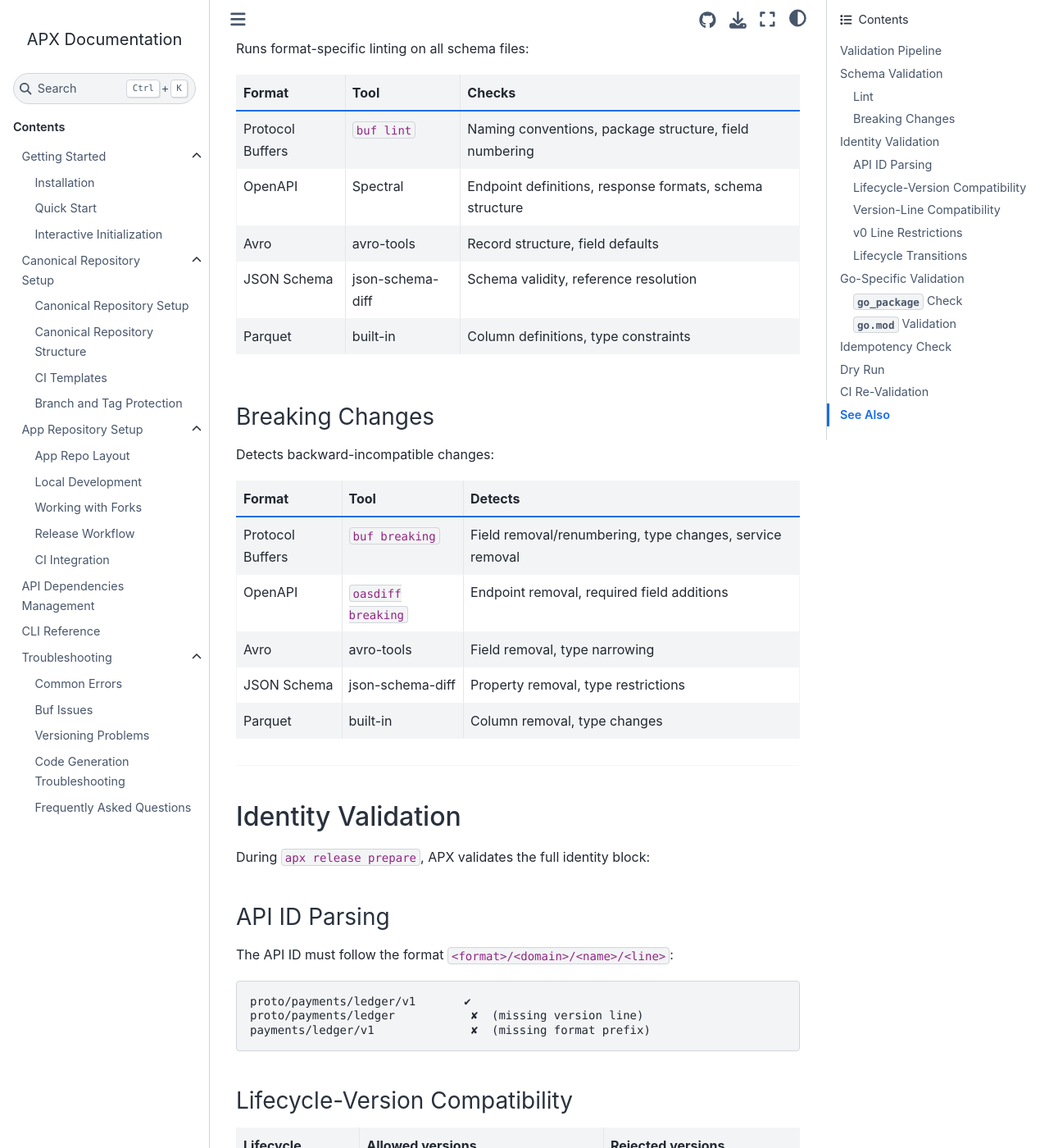
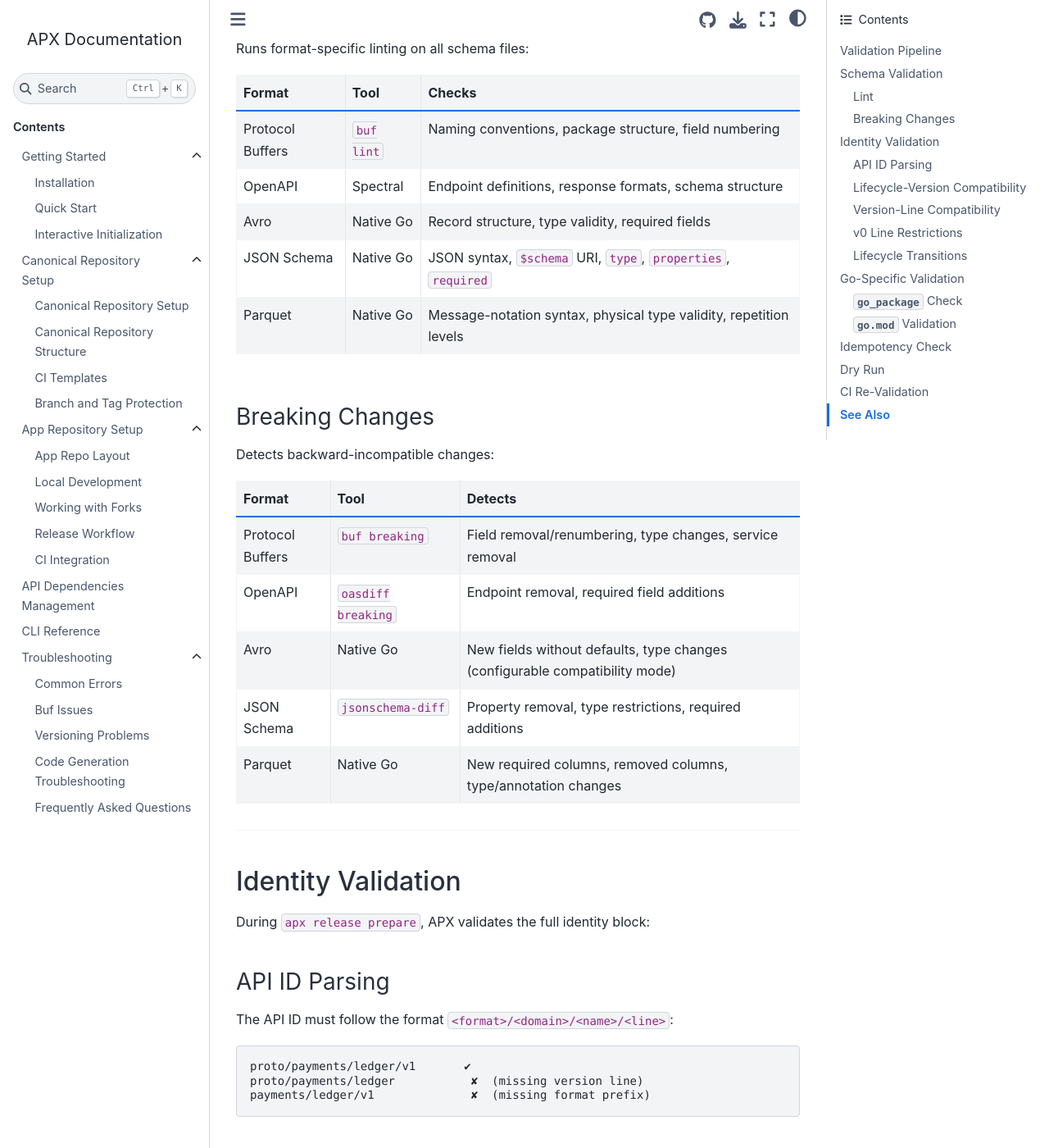
Before and after one commit to infobloxopen/apx, a Sphinx documentation site: the page built from docs/publishing/validation.md, in a window 1280 px wide and 1400 px high, scrolled down 916 px. Shown: the whole window at 82% size. Built offline with Sphinx 7.4.7 and the Sphinx Book theme 1.1.4, drawn with Linux system fonts in a browser that asks for light colours; pages that are not in the unit, such as notebooks, are missing from menus.

Commit message:
APX-116: Update validation docs to reflect native Go validators for Avro, JSON Schema, Parquet
Replace stale avro-tools/json-schema-diff references in validation-commands.md
and publishing/validation.md with accurate tool names (Native Go / jsonschema-diff).

```diff
--- a/docs/publishing/validation.md
+++ b/docs/publishing/validation.md
@@ -25,9 +25,9 @@
 |--------|------|--------|
 | Protocol Buffers | `buf lint` | Naming conventions, package structure, field numbering |
 | OpenAPI | Spectral | Endpoint definitions, response formats, schema structure |
-| Avro | avro-tools | Record structure, field defaults |
-| JSON Schema | json-schema-diff | Schema validity, reference resolution |
-| Parquet | built-in | Column definitions, type constraints |
+| Avro | Native Go | Record structure, type validity, required fields |
+| JSON Schema | Native Go | JSON syntax, `$schema` URI, `type`, `properties`, `required` |
+| Parquet | Native Go | Message-notation syntax, physical type validity, repetition levels |
 
 ### Breaking Changes
 
@@ -37,9 +37,9 @@
 |--------|------|---------|
 | Protocol Buffers | `buf breaking` | Field removal/renumbering, type changes, service removal |
 | OpenAPI | `oasdiff breaking` | Endpoint removal, required field additions |
-| Avro | avro-tools | Field removal, type narrowing |
-| JSON Schema | json-schema-diff | Property removal, type restrictions |
-| Parquet | built-in | Column removal, type changes |
+| Avro | Native Go | New fields without defaults, type changes (configurable compatibility mode) |
+| JSON Schema | `jsonschema-diff` | Property removal, type restrictions, required additions |
+| Parquet | Native Go | New required columns, removed columns, type/annotation changes |
 
 ---
 
```
Also changed, not shown: docs/cli-reference/validation-commands.md (+6 -6 lines).
